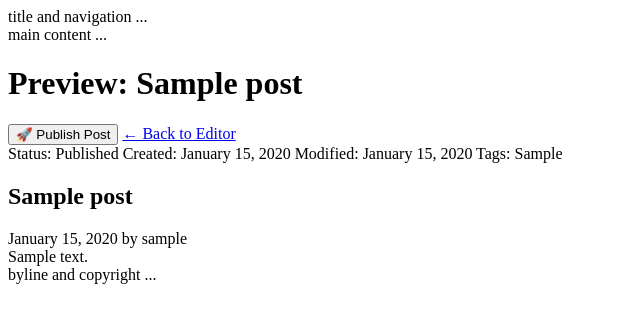
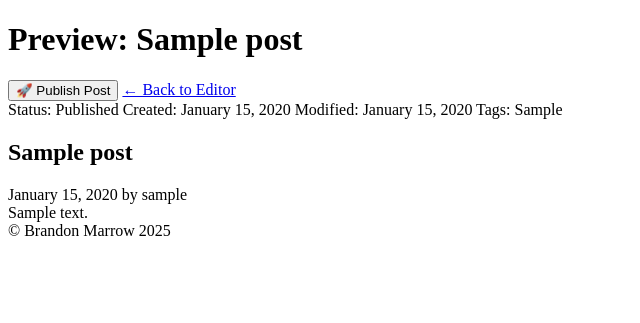
Before and after one commit to marrowb/marrow_blog, a Flask app: template marrow_blog/blueprints/admin/templates/preview.html in a window 1280 px wide. Shown: the top 323 px of the page, without its empty margins (0-640 px from the left). Run offline with Flask 3, Linux system fonts and the light colour scheme; tables that the repository leaves empty hold one stand-in row (values such as "Sample post"); the template is opened without the code that fills it: values that come from a table or form of the project are taken from there, most other values are stand-ins (such as "Sample title", 1, 10 or a date in 2020).

Commit message:
fix: cleanup home page

```diff
--- a/marrow_blog/templates/layouts/base.html
+++ b/marrow_blog/templates/layouts/base.html
@@ -1,9 +1,8 @@
+{% set title = title %}
 <!DOCTYPE html>
 <html lang="en">
     <head>
-        <title>
-            {% block title %}{% endblock %}
-        </title>
+        <title>{{ title }}</title>
         <meta charset="utf-8">
         <meta name="viewport" content="width=device-width" />
         <link rel="stylesheet"
@@ -13,14 +12,13 @@
     <body>
         <noscript><strong>Please enable JavaScript to view this page correctly.</strong></noscript>
         <header>
-            title and navigation ...
+            {% block header %}{% endblock %}
         </header>
         <main>
-            main content ...
             {% block body %}{% endblock %}
         </main>
         <footer>
-            byline and copyright ...
+            © Brandon Marrow 2025
         </footer>
         <script type="module"
                 src="{{ static_url_for('static', filename='index.js') }}"></script>
```
